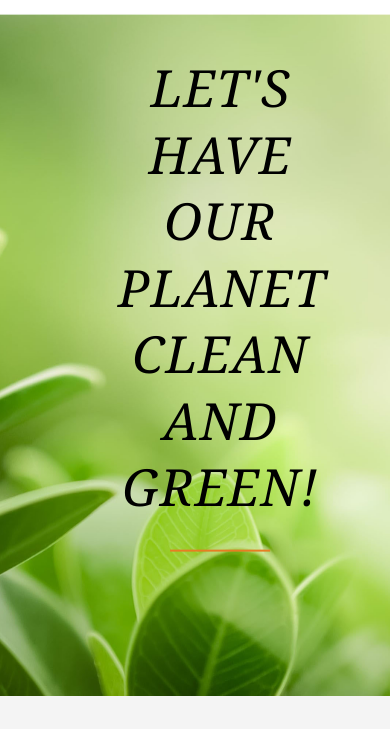
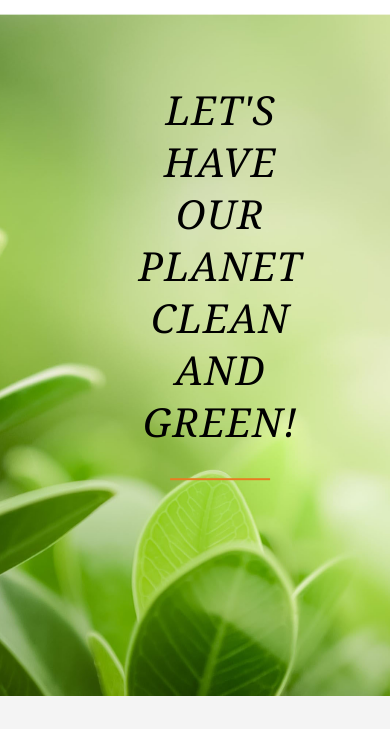
Before and after one commit to kjetilba/EcoDoer, a plain HTML site: page index.html in a window 390 px wide. Shown: the part 106-835 px from the top of the page. Drawn offline with Linux system fonts and the light colour scheme.

Commit message:
mainText responsive

```diff
--- a/EcoDoer.css
+++ b/EcoDoer.css
@@ -67,12 +67,10 @@ h1
     word-spacing: 4px;
     letter-spacing: 1px;
 }
-
 .author {
     padding-left: 30%;
     color: white;
 }
-
 .company_name {
     padding-left: 75%;
 } */
@@ -720,6 +718,10 @@ footer p {
         margin-bottom: 20px;
     }
 
+    .maintext {
+        font-size: 50px;
+    }
+
 
 }
 
@@ -731,6 +733,10 @@ footer p {
 
     section {
         padding: 30px 0;
+    }
+
+    .maintext {
+        font-size: 44px;
     }
 
     .row,
@@ -826,6 +832,10 @@ footer p {
         padding: 25px 0;
     }
 
+    .maintext {
+        font-size: 40px;
+    }
+
     .contact-form {
         width: 100%;
     }
@@ -863,4 +873,5 @@ footer p {
         padding: 10px 0;
         font-size: 80%;
     }
+
 }
```
Lines whose indentation alone changed are shown as unchanged.
